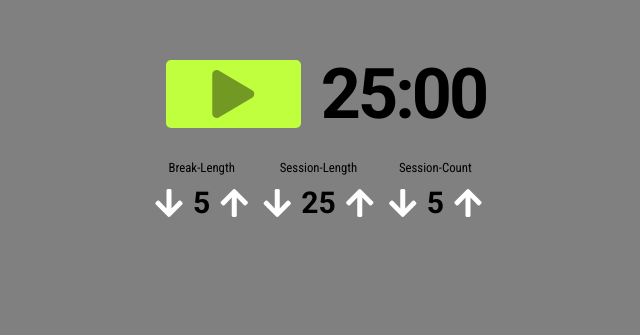
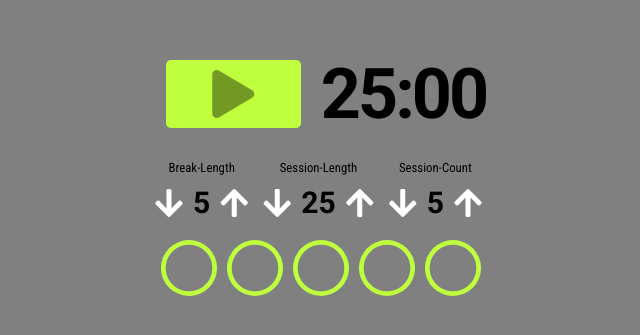
Before and after one commit to jordanvidrine/pomodoro-clock, a React (Create React App) app: page / in a window 1280 px wide. Shown: the part 237-572 px from the top of the page, without its empty margins (314-954 px from the left). Built offline with nearby package versions, Linux system fonts and the light colour scheme.

Commit message:
Added tracking of sessions complete as 'pomodoros'

```diff
--- a/package.json
+++ b/package.json
@@ -6,7 +6,7 @@
     "git": "^0.1.5",
     "react": "^16.8.6",
     "react-dom": "^16.8.6",
-    "react-scripts": "2.1.8"
+    "react-scripts": "^2.1.8"
   },
   "scripts": {
     "start": "react-scripts start",
--- a/src/App.js
+++ b/src/App.js
@@ -3,12 +3,14 @@ import './App.css';
 import Clock from './Clock';
 import Settings from './Settings.js';
 import SessionDisplay from './SessionDisplay';
+import PomodoroDisplay from './PomodoroDisplay';
 
 const DEFAULTS = {
   timer: 1500,
   sessionLength: 25,
   breakLength: 5,
   sessionsLeft: 5,
+  sessionsComplete: 0,
   isRunning: false,
   isWorking: true,
   intervalId: null,
@@ -22,6 +24,7 @@ class Timer extends Component {
       sessionLength: DEFAULTS.sessionLength,
       breakLength: DEFAULTS.breakLength,
       sessionsLeft: DEFAULTS.sessionsLeft,
+      sessionsComplete: DEFAULTS.sessionsComplete,
       isRunning: DEFAULTS.isRunning,
       isWorking: DEFAULTS.isWorking,
       intervalId: DEFAULTS.intervalId,
@@ -46,13 +49,13 @@ class Timer extends Component {
     event.currentTarget.id === "Break-Length" ?
     this.setState({
       ...this.state,
-      breakLength: breakLength + value >= 1 ? breakLength + value : breakLength
+      breakLength: breakLength + value >= 1 && breakLength + value <= 10 ? breakLength + value : breakLength
     }) :
     event.currentTarget.id === "Session-Length" ?
     this.setState({
       ...this.state,
-      timer: sessionLength + value >= 1 ? (sessionLength+value)*60 : sessionLength*60,
-      sessionLength: sessionLength + value >= 1 ? sessionLength + value : sessionLength
+      timer: sessionLength + value >= 1 && sessionLength + value <= 25 ? (sessionLength+value)*60 : sessionLength*60,
+      sessionLength: sessionLength + value >= 1 && sessionLength + value <= 25 ? sessionLength + value : sessionLength
     }) :
     this.setState({
       ...this.state,
@@ -112,7 +115,8 @@ class Timer extends Component {
         isWorking: this.state.sessionsLeft - 1 > 0 ? !this.state.isWorking : false,
         timer,
         //if the current session is a break, it will reduce sessions left by one, if not, it will keep sessions left the same (only after a break is a full session complete)
-        sessionsLeft: !this.state.isWorking ? this.state.sessionsLeft - 1 : this.state.sessionsLeft
+        sessionsLeft: !this.state.isWorking ? this.state.sessionsLeft - 1 : this.state.sessionsLeft,
+        sessionsComplete: !this.state.isWorking ? this.state.sessionsComplete + 1 : this.state.sessionsComplete
       }) :
       //if the timer isnt 0 yet, keep the state as it is
       this.setState({
@@ -162,6 +166,7 @@ class Timer extends Component {
             onClick={this.handleIncOrDec}
           />
         </div>
+        <PomodoroDisplay sessionsComplete={this.state.sessionsComplete} sessionsLeft={this.state.sessionsLeft} />
         {/*<SessionDisplay
           numMinutes={
             this.state.isWorking ? this.state.sessionLength : this.state.breakLength
--- /dev/null
+++ b/src/PomodoroDisplay.js
@@ -0,0 +1,52 @@
+import React from 'react';
+
+const PomodoroDisplay = props =>{
+  let ulStyle = {
+    listStyle: 'none',
+    display: 'flex',
+    justifyContent: 'center',
+    margin: '10px 0 0 0',
+    padding: 0,
+  }
+
+  let liStyleComplete = {
+    margin: '0 10px 0 0',
+    color: 'rgb(93, 170, 110)',
+    backgroundColor: '#C0FF3E',
+    width: 50,
+    height: 50,
+    borderRadius: '30px',
+    display: 'flex',
+    padding: 3,
+    justifyContent: 'center',
+    alignItems: 'center'
+  }
+
+  let liStyleIncomplete = {
+    margin: '0 10px 0 0',
+    color: 'grey',
+    backgroundColor: '#C0FF3E',
+    width: 50,
+    height: 50,
+    borderRadius: '30px',
+    display: 'flex',
+    padding: 3,
+    justifyContent: 'center',
+    alignItems: 'center'
+  }
+
+  let pomodoros = Array(props.sessionsLeft+props.sessionsComplete).fill().map((v,idx)=>{
+    if(idx < props.sessionsComplete) {
+      return <li style={liStyleComplete}><i class="fas fa-check-circle fa-3x"></i></li>
+    } return <li style={liStyleIncomplete}><i class="fas fa-circle fa-3x"></i></li>
+  })
+  return(
+    <div id="pomodoros">
+    <ul style={ulStyle}>
+    {pomodoros}
+    </ul>
+    </div>
+  )
+}
+
+export default PomodoroDisplay;
```
Also changed, not shown: 1 other file (tests, documents, lock files or other folders).
